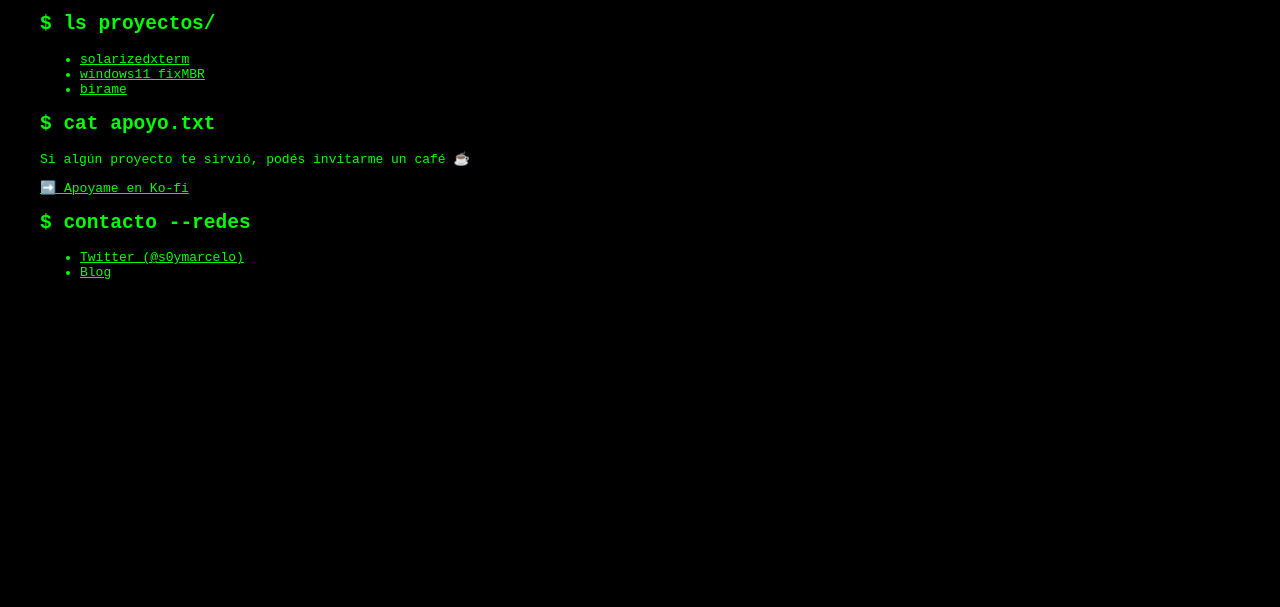
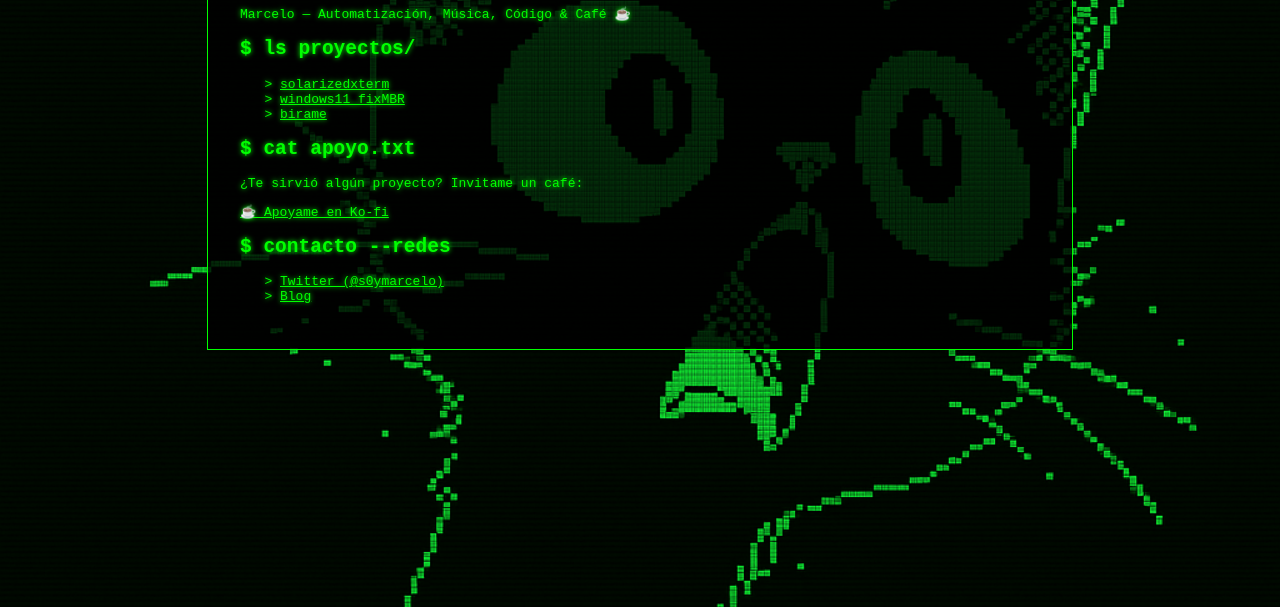
Before and after one commit to maniat1k/maniat1k.github.io, a plain HTML site: page index.html in a window 1280 px wide. Shown: the part 193-800 px from the top of the page. Drawn offline with Linux system fonts and the light colour scheme.

Commit message:
Update index.html

```diff
--- a/index.html
+++ b/index.html
@@ -5,19 +5,44 @@
   <title>codigopersonal</title>
   <style>
     body {
-      background-color: black;
+      background: black url('cover.webp') no-repeat center center fixed;
+      background-size: cover;
       color: #00FF00;
       font-family: monospace;
+      margin: 0;
       padding: 2rem;
+      text-shadow: 0 0 5px #00FF00;
+    }
+    .contenedor {
+      background-color: rgba(0, 0, 0, 0.8);
+      padding: 2rem;
+      border: 1px solid #00FF00;
+      max-width: 800px;
+      margin: auto;
+    }
+    h1, h2 {
+      color: #00FF00;
     }
     a {
       color: #00FF00;
       text-decoration: underline;
     }
+    ul {
+      list-style-type: "> ";
+    }
+    @media (max-width: 768px) {
+      body {
+        padding: 1rem;
+      }
+      .contenedor {
+        padding: 1rem;
+      }
+    }
   </style>
 </head>
 <body>
-  <h1>~ Bienvenido a codigopersonal</h1>
+  <div class="contenedor">
+    <h1>~ codigopersonal</h1>
     <p>Explorá mis proyectos, ideas y experimentos tech.</p>
 
     <h2>$ whoami</h2>
@@ -31,13 +56,14 @@
     </ul>
 
     <h2>$ cat apoyo.txt</h2>
-  <p>Si algún proyecto te sirvió, podés invitarme un café ☕</p>
-  <p><a href="https://ko-fi.com/tuusuario" target="_blank">➡️ Apoyame en Ko-fi</a></p>
+    <p>¿Te sirvió algún proyecto? Invitame un café:</p>
+    <p><a href="https://ko-fi.com/tuusuario" target="_blank">☕ Apoyame en Ko-fi</a></p>
 
     <h2>$ contacto --redes</h2>
     <ul>
       <li><a href="https://twitter.com/s0ymarcelo">Twitter (@s0ymarcelo)</a></li>
       <li><a href="https://maniat1k.github.io/main/">Blog</a></li>
     </ul>
+  </div>
 </body>
 </html>
```
Lines whose indentation alone changed are shown as unchanged.
